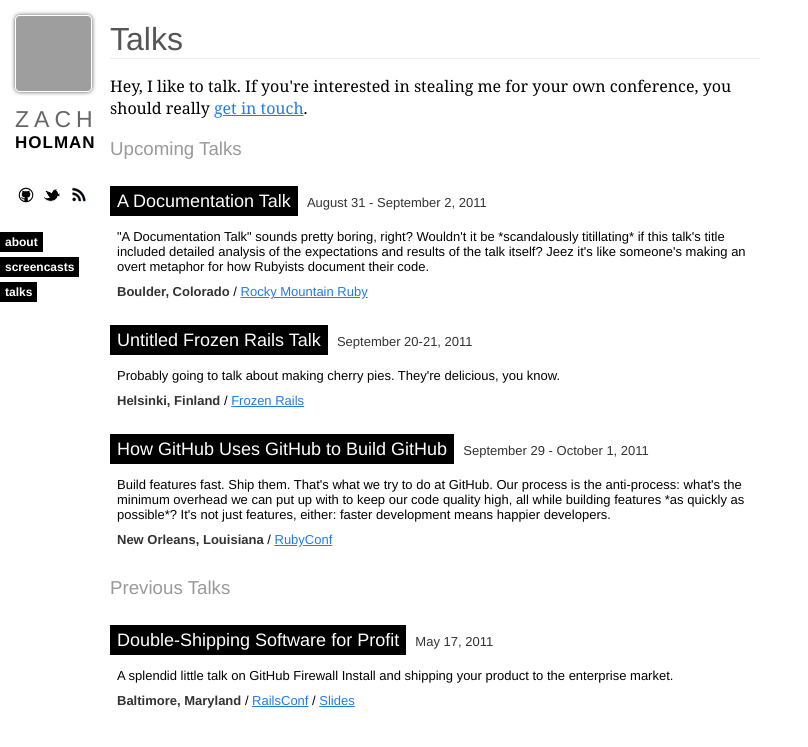
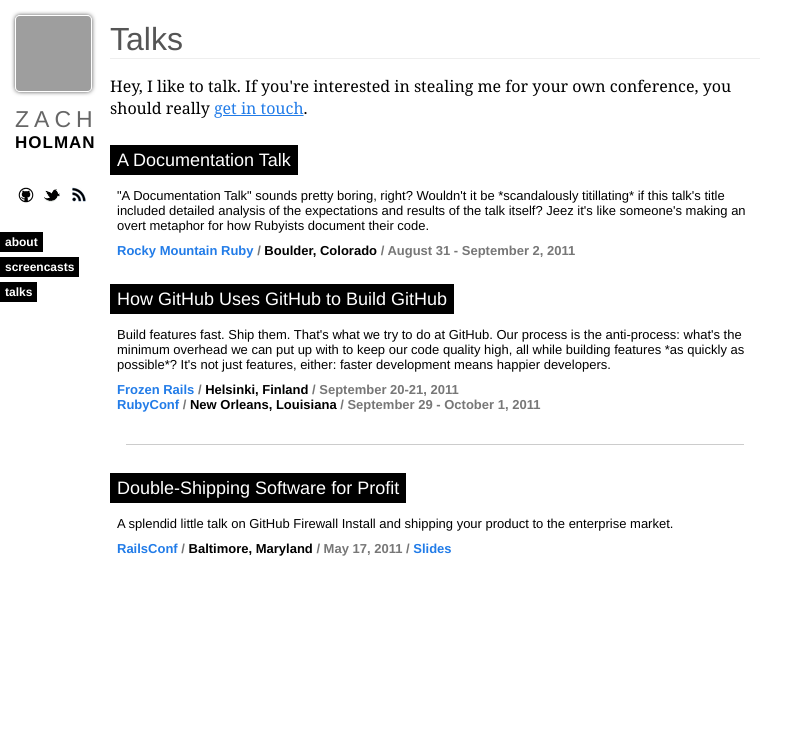
Before and after one commit to broccolini/designertocoder.github.com, a Jekyll site: the page built from talks.html, in a window 1280 px wide, cut to the strip 0-747 px from the top of the page. Shown: the whole strip, without its empty margins (0-808 px from the left). Built offline with Jekyll 4.4.1, drawn with Linux system fonts in a browser that asks for light colours; nearby versions of some CDN libraries; Markdown is read by kramdown in place of the engine named in the settings; comment, search, counter and statistics services are not loaded; grey boxes are pictures that could not be loaded.

Commit message:
new talks page format

```diff
--- a/css/styles.css
+++ b/css/styles.css
@@ -235,11 +235,6 @@
 #talks h2 a{
   color: #fff;
 }
-.talk .date{
-  font-family: "Helvetica-Light", Helvetica, sans-serif;
-  padding-left: 5px;
-  font-size: 13px;
-}
 .talk .details{
   font-family: Helvetica, sans-serif;
   font-size: 13px;
@@ -251,6 +246,16 @@
 }
 .talk .details p{
   margin: 17px 0 10px 0;
+}
+.talk .byline{
+  font-weight: bold;
+  color: #777;
+}
+.talk .byline a{
+  text-decoration: none;
+}
+.talk .byline strong{
+  color: #000;
 }
 .talk span{
   color: #333;
--- a/talks.html
+++ b/talks.html
@@ -9,11 +9,8 @@
 
     <p>Hey, I like to talk. If you're interested in stealing me for your own conference, you should really <a href="mailto:talks@zachholman.com">get in touch</a>.</p>
 
-    <h3>Upcoming Talks</h3>
-
     <div class="talk">
       <h2>A Documentation Talk</h2>
-      <span class="date">August 31 - September 2, 2011</span>
 
       <div class="details">
         <p>"A Documentation Talk" sounds pretty boring, right? Wouldn't it be
@@ -22,28 +19,16 @@
         like someone's making an overt metaphor for how Rubyists document their
         code.</p>
 
-        <strong>Boulder, Colorado</strong> /
-        <a href="http://rockymtnruby.com/sessions">Rocky Mountain Ruby</a>
-      </div>
-    </div>
-
-    <div class="talk">
-      <h2>Untitled Frozen Rails Talk</h2>
-      <span class="date">September 20-21, 2011</span>
-
-      <div class="details">
-        <p>Probably going to talk about making cherry pies. They're delicious,
-        you know.</p>
-
-        <strong>Helsinki, Finland</strong> /
-        <a href="https://frozenrails.eu/sessions">Frozen Rails</a>
+        <div class="byline">
+          <a href="http://rockymtnruby.com/sessions">Rocky Mountain Ruby</a> /
+          <strong>Boulder, Colorado</strong> /
+          August 31 - September 2, 2011
+        </div>
       </div>
     </div>
 
     <div class="talk">
       <h2>How GitHub Uses GitHub to Build GitHub</h2>
-      <span class="date">September 29 - October 1, 2011</span>
-
       <div class="details">
         <p>Build features fast. Ship them. That's what we try to do at GitHub.
         Our process is the anti-process: what's the minimum overhead we can put
@@ -51,24 +36,34 @@
         quickly as possible*? It's not just features, either: faster
         development means happier developers.</p>
 
-        <strong>New Orleans, Louisiana</strong> /
-        <a href="http://rubyconf.org/presentations/62">RubyConf</a>
+        <div class="byline">
+          <a href="https://frozenrails.eu/sessions">Frozen Rails</a> /
+          <strong>Helsinki, Finland</strong> /
+          September 20-21, 2011
+        </div>
+
+        <div class="byline">
+          <a href="http://rubyconf.org/presentations/62">RubyConf</a> /
+          <strong>New Orleans, Louisiana</strong> /
+          September 29 - October 1, 2011
+        </div>
       </div>
     </div>
 
-    <h3>Previous Talks</h3>
+    <hr />
 
     <div class="talk">
       <h2><a href="/talk/2011/railsconf">Double-Shipping Software for Profit</a></h2>
-      <span class="date">May 17, 2011</span>
-
       <div class="details">
         <p>A splendid little talk on GitHub Firewall Install and shipping your
         product to the enterprise market.</p>
 
-        <strong>Baltimore, Maryland</strong> /
-        <a href="http://en.oreilly.com/rails2011/public/schedule/detail/18694">RailsConf</a> /
-        <a href="/talk/2011/railsconf">Slides</a>
+        <div class="byline">
+          <a href="http://en.oreilly.com/rails2011/public/schedule/detail/18694">RailsConf</a> /
+          <strong>Baltimore, Maryland</strong> /
+          May 17, 2011 /
+          <a href="/talk/2011/railsconf">Slides</a>
+        </div>
       </div>
     </div>
   </div>
```
